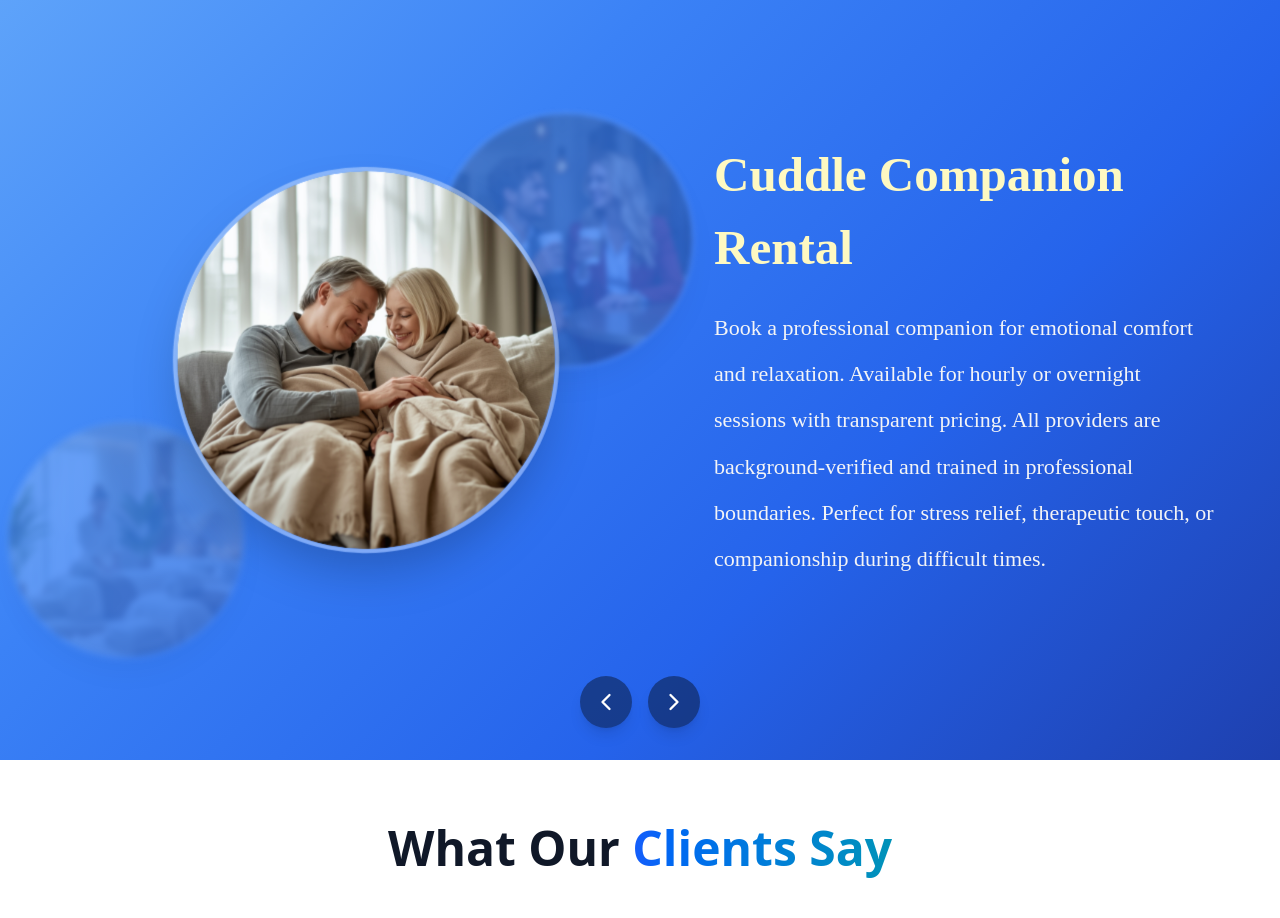
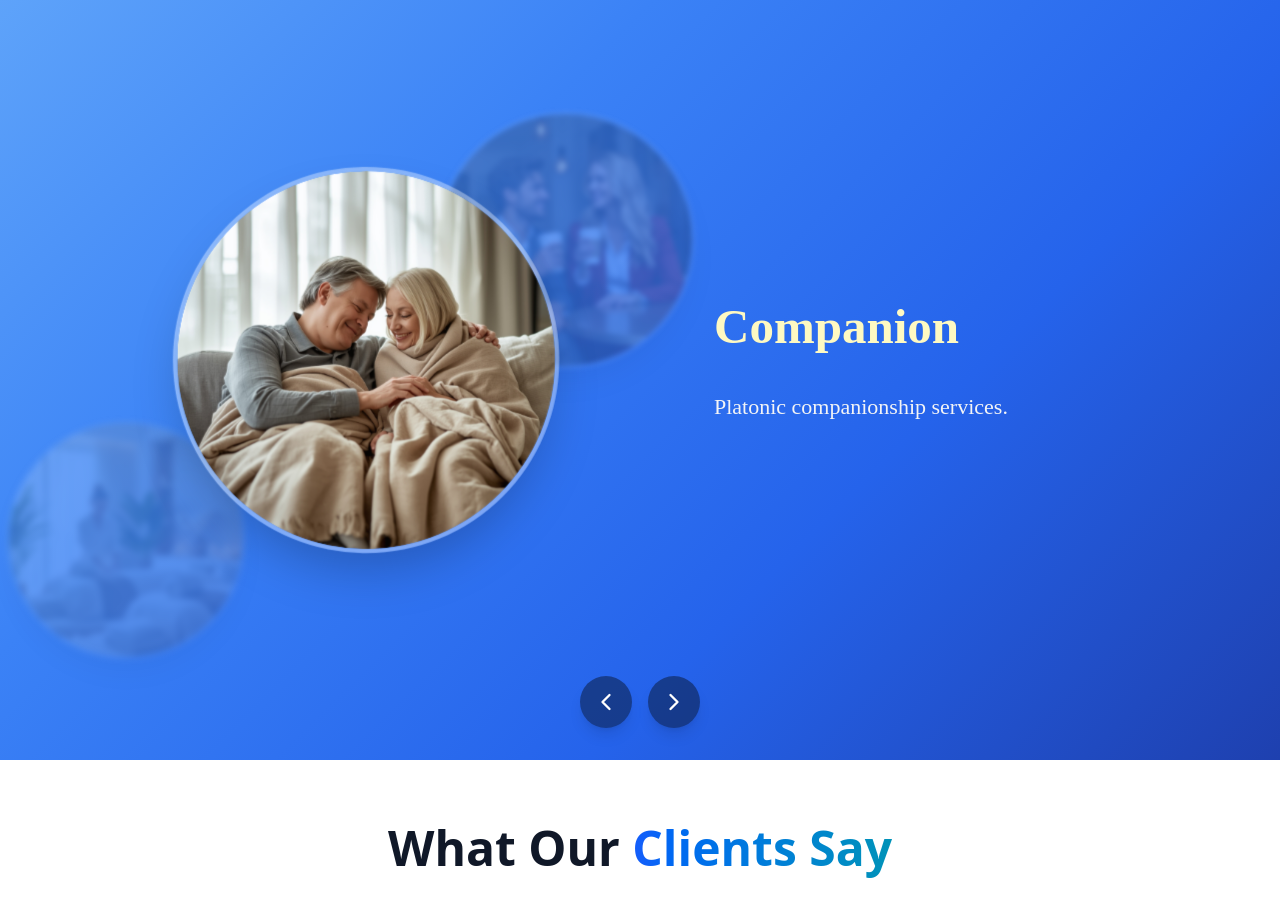
Before and after one commit to workNeosankalp/Dilse, a React (Vite) app: page / in a window 1280 px wide. Shown: the part 840-1758 px from the top of the page. Built offline with nearby package versions, Linux system fonts and the light colour scheme.

Commit message:
change in Services

```diff
--- a/src/components/Services.jsx
+++ b/src/components/Services.jsx
@@ -10,37 +10,68 @@ import {
 import { AnimatePresence, motion } from "framer-motion";
 
 const Services = () => {
+  // const services = [
+  //   {
+  //     name: "Cuddle Companion Rental",
+  //     icon: Users,
+  //     img: "/assets/service1.jpg",
+  //     description:
+  //       "Book a professional companion for emotional comfort and relaxation. Available for hourly or overnight sessions with transparent pricing. All providers are background-verified and trained in professional boundaries. Perfect for stress relief, therapeutic touch, or companionship during difficult times.",
+  //     background: "linear-gradient(135deg, #60A5FA, #3B82F6, #2563EB, #1E40AF)",
+  //   },
+  //   {
+  //     name: "Date or Friend Rental",
+  //     icon: Coffee,
+  //     img: "/assets/service2.jpg",
+  //     description:
+  //       "Rent a companion for events, dinners, weddings, or casual outings. Flexible hourly and daily rates with instant booking confirmation. Professional, discreet companions who understand social etiquette and the value of genuine conversation. Perfect for corporate events, family gatherings, or when you need a plus-one.",
+  //     background: "linear-gradient(135deg, #F472B6, #EC4899, #DB2777, #BE185D)",
+  //   },
+  //   {
+  //     name: "Sleep Partner Rental",
+  //     icon: Moon,
+  //     img: "/assets/service3.jpg",
+  //     description:
+  //       "Overnight companionship service for comfort and safety during sleep. Nightly rates available with advance booking required. All providers pass rigorous background checks and safety protocols. Designed for those experiencing loneliness, anxiety, or seeking peaceful rest with a trusted, professional presence.",
+  //     background: "linear-gradient(135deg, #A78BFA, #7C3AED, #6D28D9, #5B21B6)",
+  //   },
+  //   {
+  //     name: "Spa & Wellness Rentals",
+  //     icon: Sparkles,
+  //     img: "/assets/service4.jpg",
+  //     description:
+  //       "Access premium spa and wellness providers through our curated network. Book massage therapists, meditation guides, and wellness coaches by the hour or day. Flexible scheduling with in-home service options available. Experience professional self-care and rejuvenation tailored to your schedule and preferences.",
+  //     background: "linear-gradient(135deg, #2DD4BF, #14B8A6, #0D9488, #0F766E)",
+  //   },
+  // ];
+
   const services = [
     {
-      name: "Cuddle Companion Rental",
+      name: "Companion",
       icon: Users,
       img: "/assets/service1.jpg",
-      description:
-        "Book a professional companion for emotional comfort and relaxation. Available for hourly or overnight sessions with transparent pricing. All providers are background-verified and trained in professional boundaries. Perfect for stress relief, therapeutic touch, or companionship during difficult times.",
+      description: "Platonic companionship services.",
       background: "linear-gradient(135deg, #60A5FA, #3B82F6, #2563EB, #1E40AF)",
     },
     {
-      name: "Date or Friend Rental",
+      name: "Social Meet",
       icon: Coffee,
       img: "/assets/service2.jpg",
-      description:
-        "Rent a companion for events, dinners, weddings, or casual outings. Flexible hourly and daily rates with instant booking confirmation. Professional, discreet companions who understand social etiquette and the value of genuine conversation. Perfect for corporate events, family gatherings, or when you need a plus-one.",
+      description: "Professional social companion.",
       background: "linear-gradient(135deg, #F472B6, #EC4899, #DB2777, #BE185D)",
     },
     {
-      name: "Sleep Partner Rental",
+      name: "Accommodation",
       icon: Moon,
       img: "/assets/service3.jpg",
-      description:
-        "Overnight companionship service for comfort and safety during sleep. Nightly rates available with advance booking required. All providers pass rigorous background checks and safety protocols. Designed for those experiencing loneliness, anxiety, or seeking peaceful rest with a trusted, professional presence.",
+      description: "Shared accommodation services.",
       background: "linear-gradient(135deg, #A78BFA, #7C3AED, #6D28D9, #5B21B6)",
     },
     {
-      name: "Spa & Wellness Rentals",
+      name: "Wellness & Relaxation",
       icon: Sparkles,
       img: "/assets/service4.jpg",
-      description:
-        "Access premium spa and wellness providers through our curated network. Book massage therapists, meditation guides, and wellness coaches by the hour or day. Flexible scheduling with in-home service options available. Experience professional self-care and rejuvenation tailored to your schedule and preferences.",
+      description: "Professional massage & relaxation services.",
       background: "linear-gradient(135deg, #2DD4BF, #14B8A6, #0D9488, #0F766E)",
     },
   ];
```
